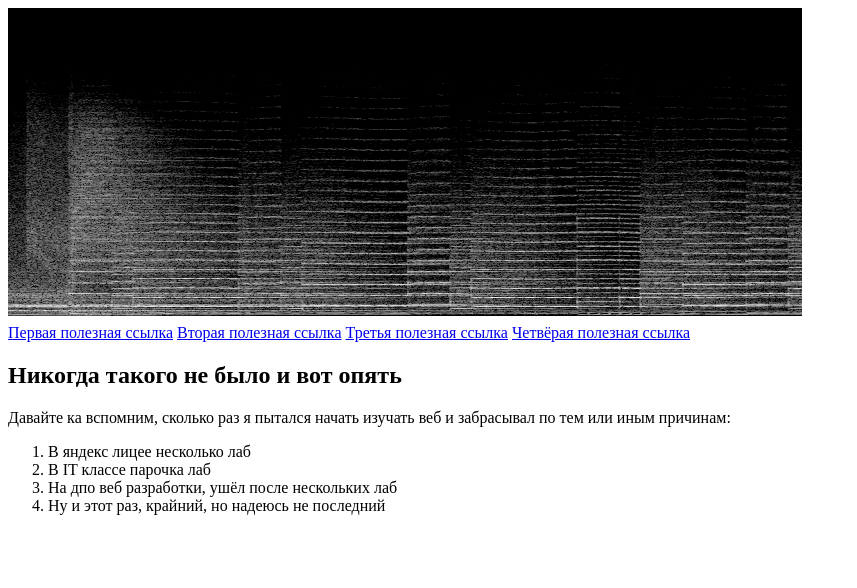
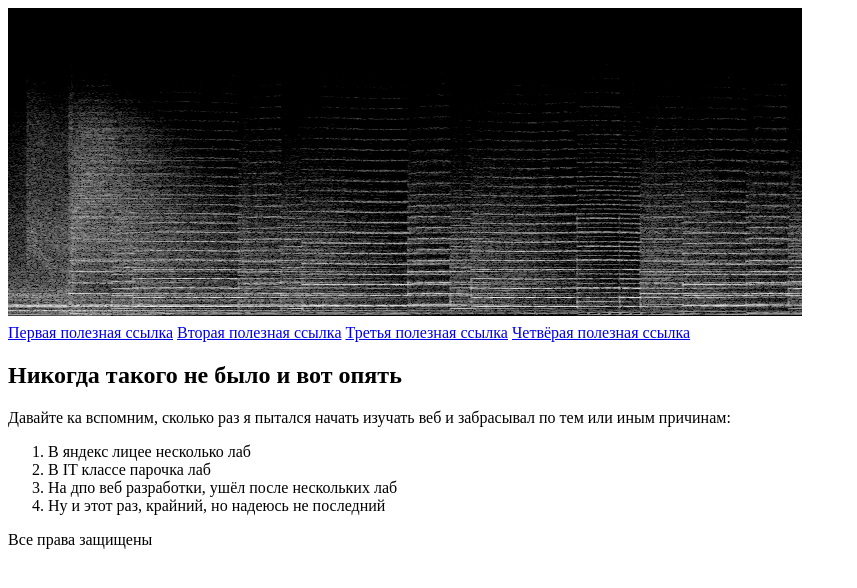
Before and after one commit to Ureshipan/first-web-sapr, a plain HTML site: page index.html in a window 1280 px wide. Shown: the part 66-654 px from the top of the page, without its empty margins (0-857 px from the left). Drawn offline with Linux system fonts and the light colour scheme.

Commit message:
footer add

```diff
--- a/index.html
+++ b/index.html
@@ -22,4 +22,7 @@
             <li>Ну и этот раз, крайний, но надеюсь не последний</li>
         </ol>
     </main>
+    <footer>
+        Все права защищены
+    </footer>
 </body>
```
